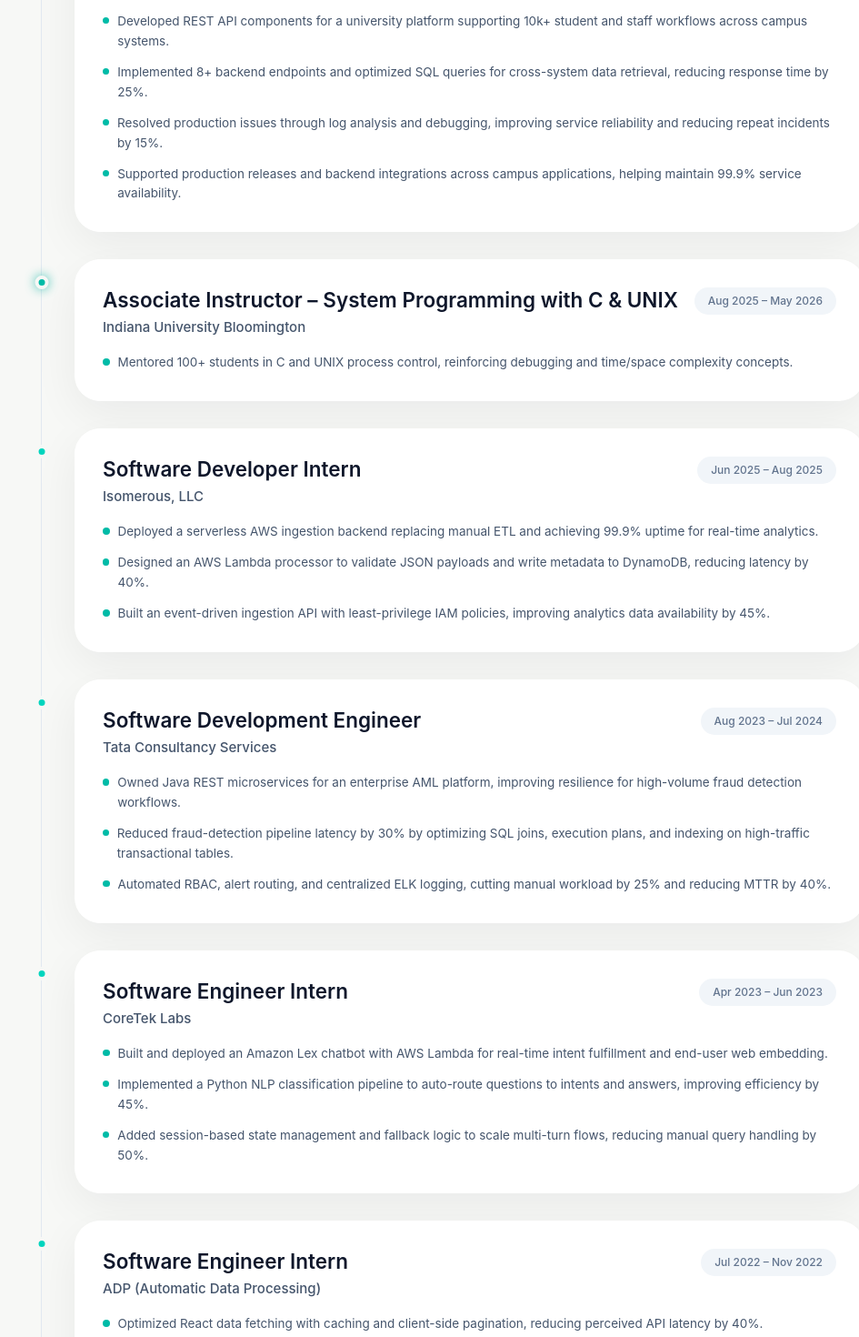
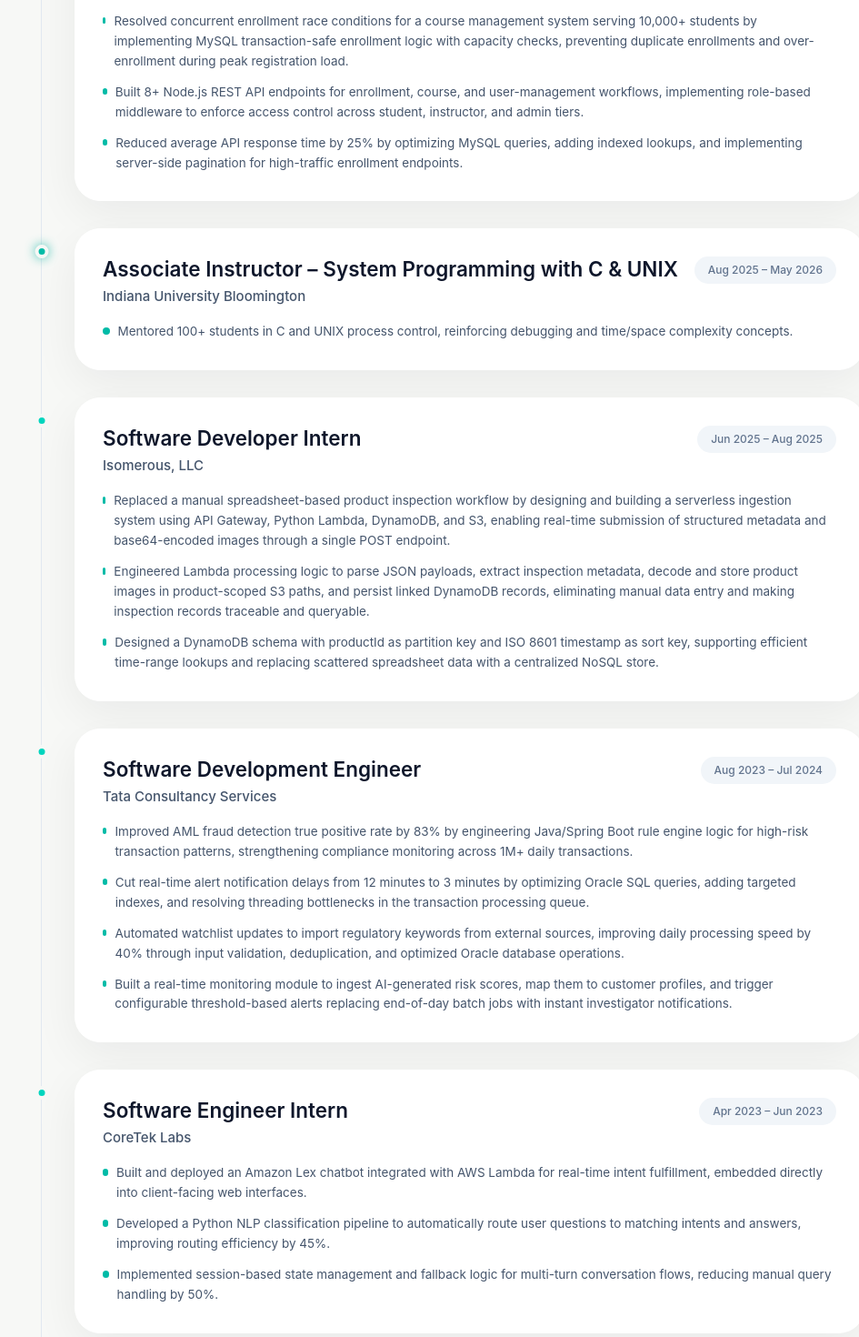
Before and after one commit to sahithireddys/sahithireddys.github.io, a React (Vite) app: page / in a window 1280 px wide. Shown: the part 2180-3650 px from the top of the page at 91% size, without its empty margins (151-1096 px from the left). Built offline with nearby package versions, Linux system fonts and the light colour scheme.

Commit message:
Update experience points for various roles

```diff
--- a/src/data/experiences.js
+++ b/src/data/experiences.js
@@ -4,10 +4,9 @@ export const experiences = [
     role: "Software Engineer",
     period: "Oct 2024 – May 2026",
     points: [
-      "Developed REST API components for a university platform supporting 10k+ student and staff workflows across campus systems.",
-      "Implemented 8+ backend endpoints and optimized SQL queries for cross-system data retrieval, reducing response time by 25%.",
-      "Resolved production issues through log analysis and debugging, improving service reliability and reducing repeat incidents by 15%.",
-      "Supported production releases and backend integrations across campus applications, helping maintain 99.9% service availability.",
+      "Resolved concurrent enrollment race conditions for a course management system serving 10,000+ students by implementing MySQL transaction-safe enrollment logic with capacity checks, preventing duplicate enrollments and over-enrollment during peak registration load.",
+      "Built 8+ Node.js REST API endpoints for enrollment, course, and user-management workflows, implementing role-based middleware to enforce access control across student, instructor, and admin tiers.",
+      "Reduced average API response time by 25% by optimizing MySQL queries, adding indexed lookups, and implementing server-side pagination for high-traffic enrollment endpoints.",
     ],
   },
   {
@@ -23,9 +22,9 @@ export const experiences = [
     role: "Software Developer Intern",
     period: "Jun 2025 – Aug 2025",
     points: [
-      "Deployed a serverless AWS ingestion backend replacing manual ETL and achieving 99.9% uptime for real-time analytics.",
-      "Designed an AWS Lambda processor to validate JSON payloads and write metadata to DynamoDB, reducing latency by 40%.",
-      "Built an event-driven ingestion API with least-privilege IAM policies, improving analytics data availability by 45%.",
+      "Replaced a manual spreadsheet-based product inspection workflow by designing and building a serverless ingestion system using API Gateway, Python Lambda, DynamoDB, and S3, enabling real-time submission of structured metadata and base64-encoded images through a single POST endpoint.",
+      "Engineered Lambda processing logic to parse JSON payloads, extract inspection metadata, decode and store product images in product-scoped S3 paths, and persist linked DynamoDB records, eliminating manual data entry and making inspection records traceable and queryable.",
+      "Designed a DynamoDB schema with productId as partition key and ISO 8601 timestamp as sort key, supporting efficient time-range lookups and replacing scattered spreadsheet data with a centralized NoSQL store.",
     ],
   },
   {
@@ -33,9 +32,10 @@ export const experiences = [
     role: "Software Development Engineer",
     period: "Aug 2023 – Jul 2024",
     points: [
-      "Owned Java REST microservices for an enterprise AML platform, improving resilience for high-volume fraud detection workflows.",
-      "Reduced fraud-detection pipeline latency by 30% by optimizing SQL joins, execution plans, and indexing on high-traffic transactional tables.",
-      "Automated RBAC, alert routing, and centralized ELK logging, cutting manual workload by 25% and reducing MTTR by 40%.",
+      "Improved AML fraud detection true positive rate by 83% by engineering Java/Spring Boot rule engine logic for high-risk transaction patterns, strengthening compliance monitoring across 1M+ daily transactions.",
+      "Cut real-time alert notification delays from 12 minutes to 3 minutes by optimizing Oracle SQL queries, adding targeted indexes, and resolving threading bottlenecks in the transaction processing queue.",
+      "Automated watchlist updates to import regulatory keywords from external sources, improving daily processing speed by 40% through input validation, deduplication, and optimized Oracle database operations.",
+      "Built a real-time monitoring module to ingest AI-generated risk scores, map them to customer profiles, and trigger configurable threshold-based alerts replacing end-of-day batch jobs with instant investigator notifications.",
     ],
   },
   {
@@ -43,9 +43,9 @@ export const experiences = [
     role: "Software Engineer Intern",
     period: "Apr 2023 – Jun 2023",
     points: [
-      "Built and deployed an Amazon Lex chatbot with AWS Lambda for real-time intent fulfillment and end-user web embedding.",
-      "Implemented a Python NLP classification pipeline to auto-route questions to intents and answers, improving efficiency by 45%.",
-      "Added session-based state management and fallback logic to scale multi-turn flows, reducing manual query handling by 50%.",
+      "Built and deployed an Amazon Lex chatbot integrated with AWS Lambda for real-time intent fulfillment, embedded directly into client-facing web interfaces.",
+      "Developed a Python NLP classification pipeline to automatically route user questions to matching intents and answers, improving routing efficiency by 45%.",
+      "Implemented session-based state management and fallback logic for multi-turn conversation flows, reducing manual query handling by 50%.",
     ],
   },
   {
@@ -53,8 +53,8 @@ export const experiences = [
     role: "Software Engineer Intern",
     period: "Jul 2022 – Nov 2022",
     points: [
-      "Optimized React data fetching with caching and client-side pagination, reducing perceived API latency by 40%.",
-      "Refactored React async data fetching with improved loading and error states, lowering server load by 30%.",
+      "Built reusable React components for a Report Builder dashboard, implementing filtering, pagination, asynchronous data mapping, and internal REST API integration to support large report datasets in production.",
+      "Collaborated with backend engineers to align API contracts with frontend requirements, independently navigating a large enterprise React codebase to identify and modify components for new dashboard features.",
     ],
   },
 ];
```
